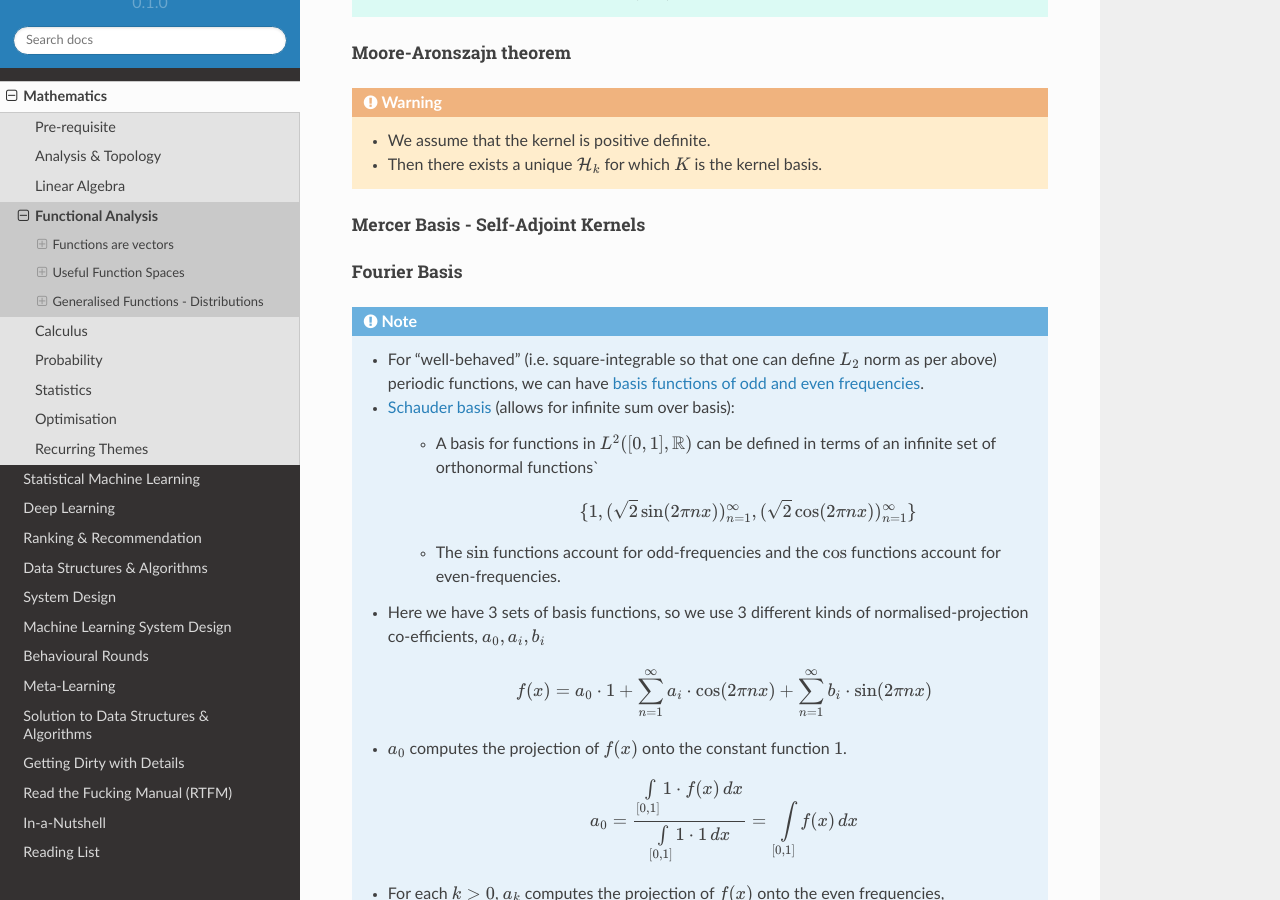
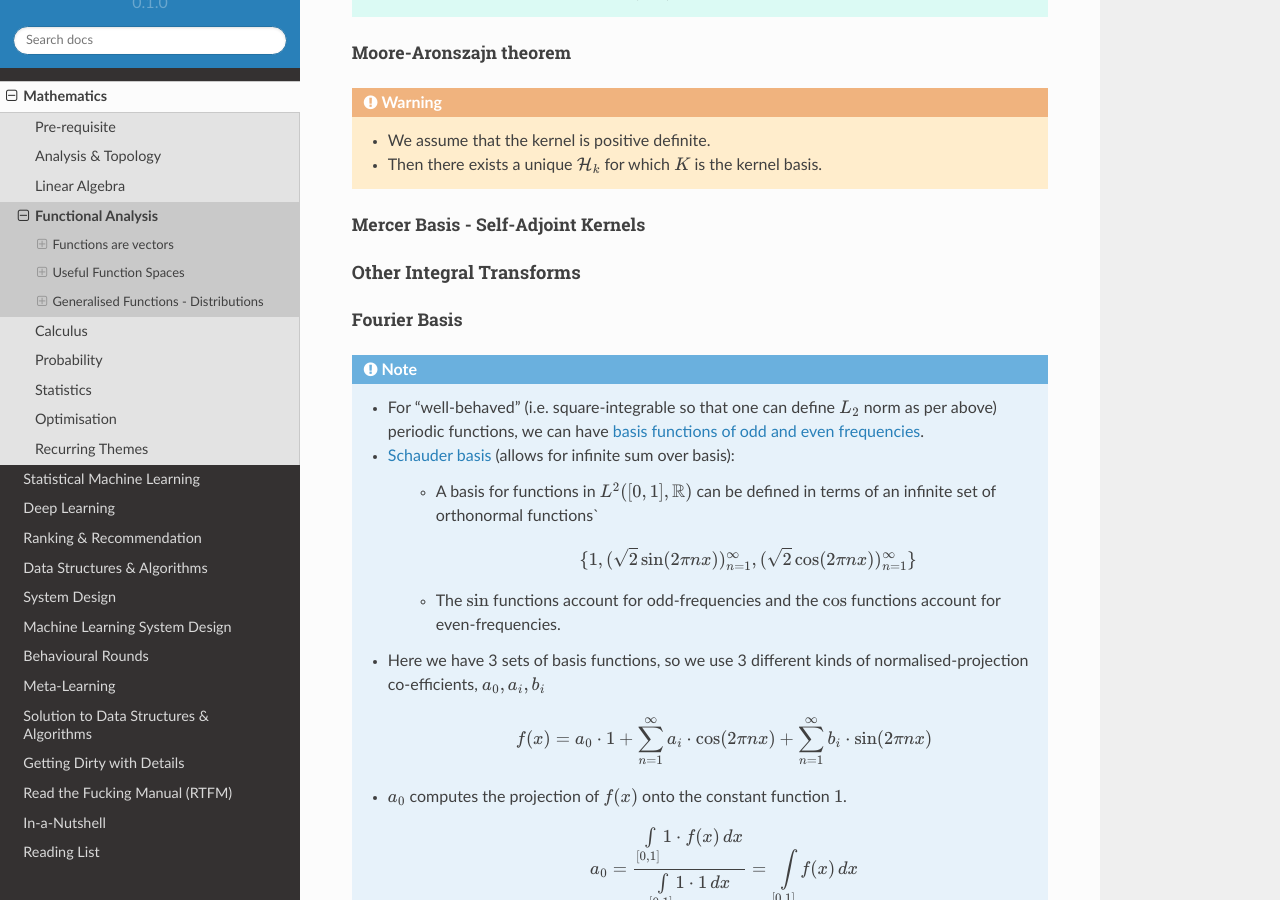
Before and after one commit to uselesstechjunks/leetcode, a Sphinx documentation site: the page built from docs/source/math/funan.rst, in a window 1280 px wide and 900 px high, scrolled down 8019 px. Built offline with Sphinx 7.4.7 and the Read the Docs theme 2.0.0, drawn with Linux system fonts in a browser that asks for light colours.

Commit message:
Update funan.rst

```diff
--- a/docs/source/math/funan.rst
+++ b/docs/source/math/funan.rst
@@ -258,6 +258,8 @@ Moore-Aronszajn theorem
 Mercer Basis - Self-Adjoint Kernels
 ^^^^^^^^^^^^^^^^^^^^^^^^^^^^^^^^^^^^^^^^^^^^^^^^^^^^^^^^^^^^^^^^^^^^^^^^^^^^^^^^
 
+Other Integral Transforms
+--------------------------------------------------------------------------------
 Fourier Basis
 ^^^^^^^^^^^^^^^^^^^^^^^^^^^^^^^^^^^^^^^^^^^^^^^^^^^^^^^^^^^^^^^^^^^^^^^^^^^^^^^^
 .. note::
```
